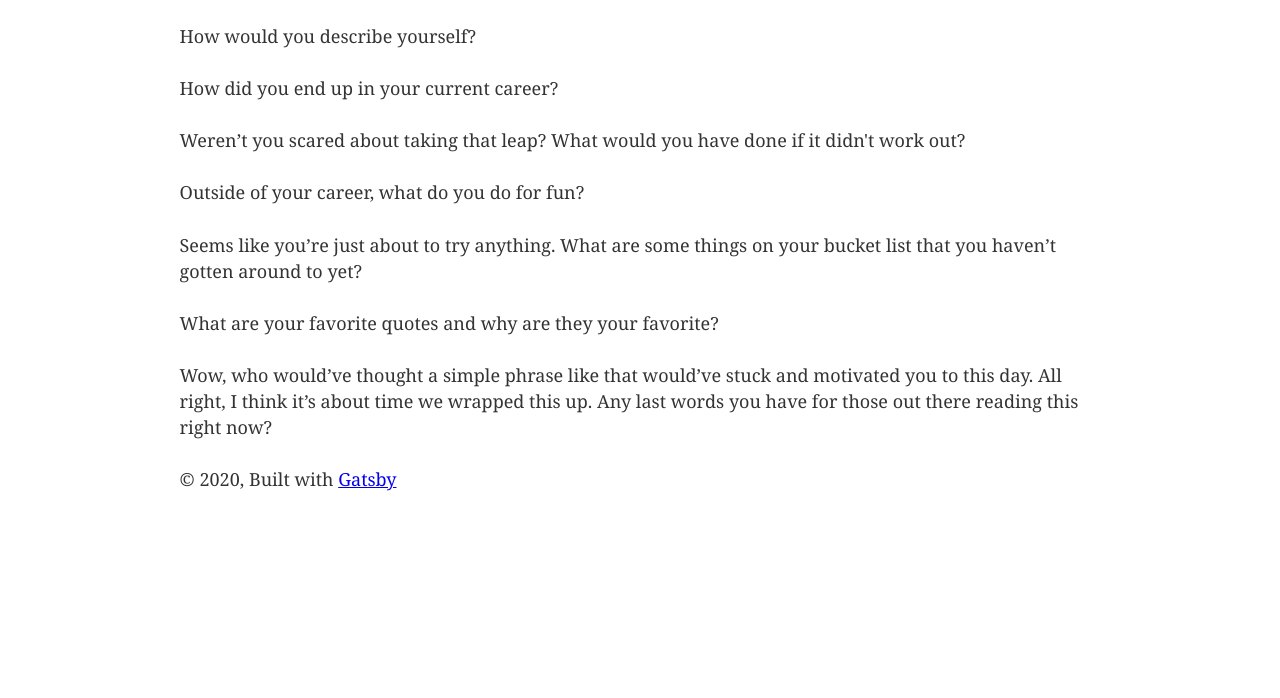
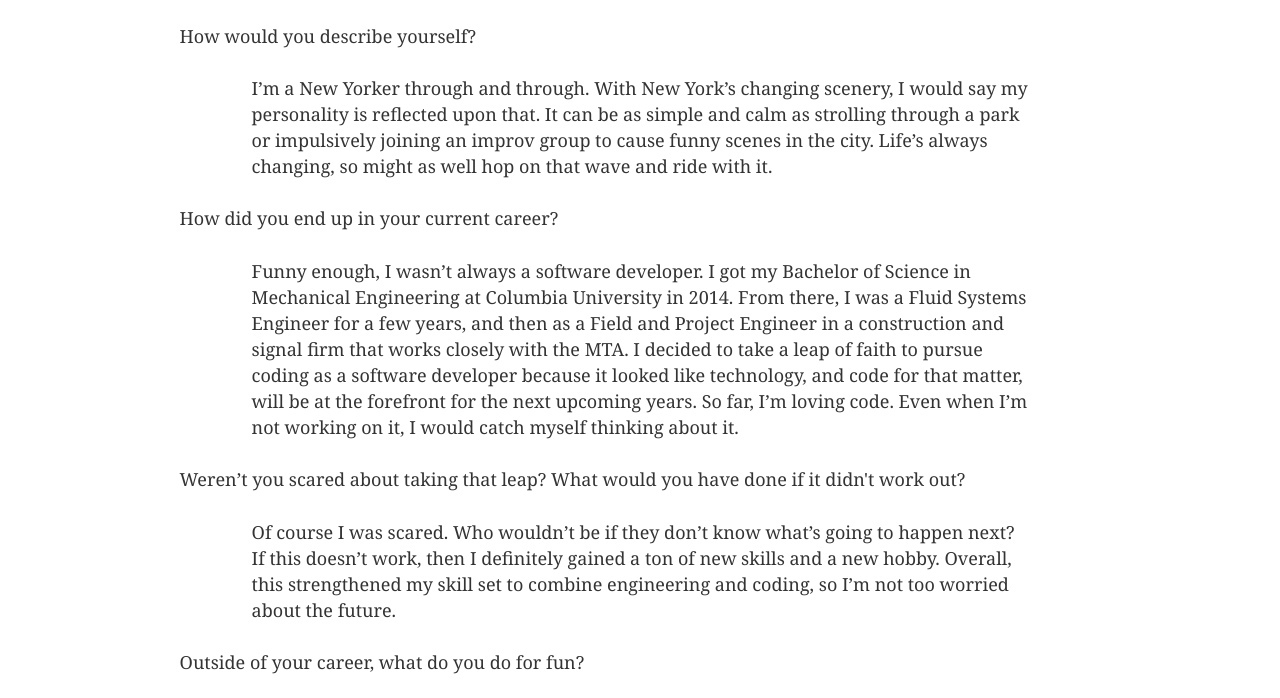
Before and after one commit to guosamuel/personal-website, a Gatsby site: page /about in a window 1280 px wide. Shown: the part 100-798 px from the top of the page. Built offline with nearby package versions, Linux system fonts and the light colour scheme; Gatsby itself is replaced by a stand-in of ours.

Commit message:
got some of the formatting completed

```diff
--- /dev/null
+++ b/src/components/answer.js
@@ -0,0 +1,12 @@
+import React from 'react'
+import styles from "./css-modules.module.css"
+
+const Answer = ({ answer }) => {
+  return (
+    <div className={styles.answer}>
+      <p>{answer}</p>
+    </div>
+  )
+}
+
+export default Answer
--- /dev/null
+++ b/src/components/css-modules.module.css
@@ -0,0 +1,9 @@
+.question {
+  float: left;
+  padding-right: 1rem
+}
+.answer {
+  float:right;
+  padding-left: 4rem;
+  padding-right: 4rem
+}
--- a/src/components/layout.js
+++ b/src/components/layout.js
@@ -34,11 +34,6 @@ const Layout = ({ children }) => {
         }}
       >
         <main>{children}</main>
-        <footer>
-          © {new Date().getFullYear()}, Built with
-          {` `}
-          <a href="https://www.gatsbyjs.org">Gatsby</a>
-        </footer>
       </div>
     </>
   )
--- a/src/components/question.js
+++ b/src/components/question.js
@@ -1,12 +1,9 @@
 import React from 'react'
+import styles from "./css-modules.module.css"
 
 const Question = ({ question }) => {
   return (
-    <div
-      style={{
-        float: `left`
-      }}
-    >
+    <div className={styles.question}>
       <p>{question}</p>
     </div>
   )
--- a/src/pages/about.js
+++ b/src/pages/about.js
@@ -5,7 +5,7 @@ import Layout from "../components/layout"
 import SEO from "../components/seo"
 import { interview } from "../data/interview"
 import Question from "../components/question"
-
+import Answer from "../components/answer"
 
 
 const About = () => {
@@ -15,6 +15,7 @@ const About = () => {
       <div key={index}>
         <Question question={qAndA.question} />
         <br />
+        <Answer answer={qAndA.answer} />
         <br />
       </div>
     )
--- a/src/pages/css-modules.module.css
+++ b/src/pages/css-modules.module.css
@@ -24,3 +24,11 @@
 .excerpt {
   margin: 0;
 }
+.question {
+  float: left;
+  padding-right: 1rem
+}
+.answer {
+  float:right;
+  padding-left: 1rem
+}
```
